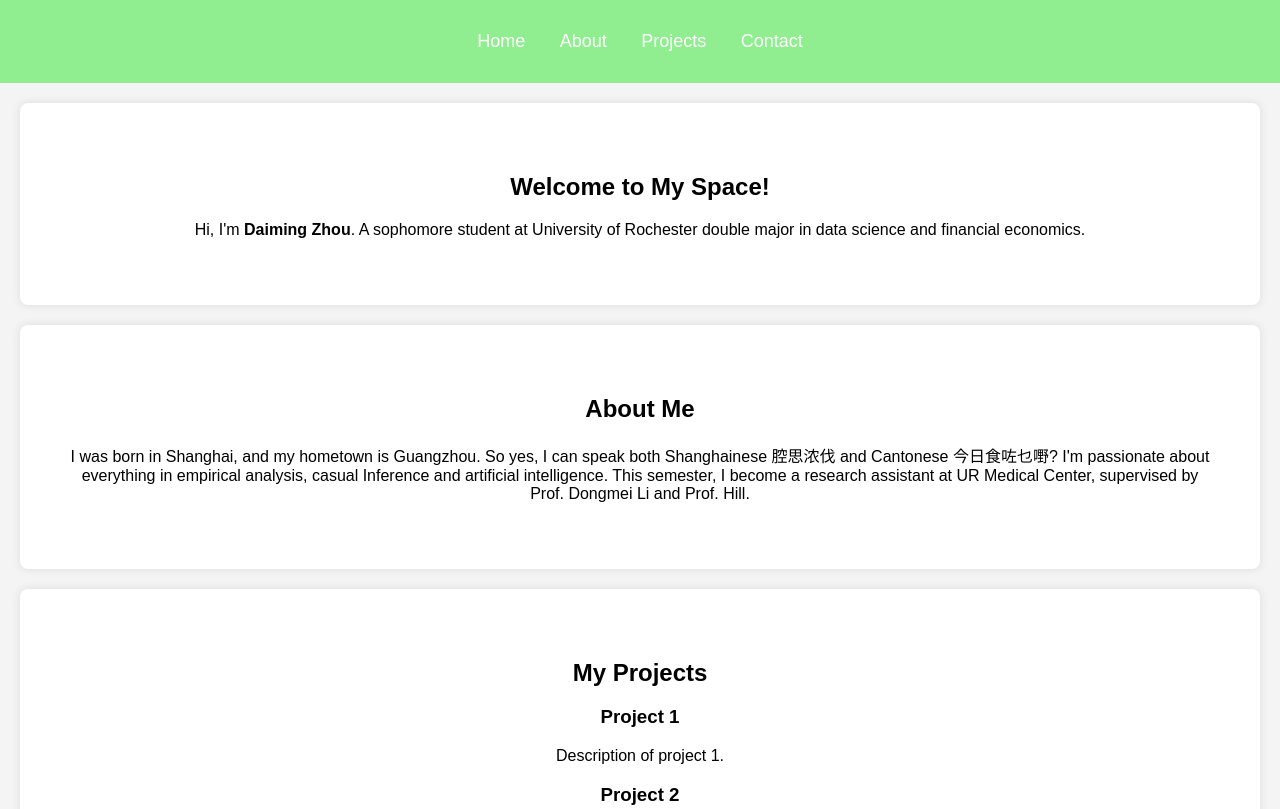
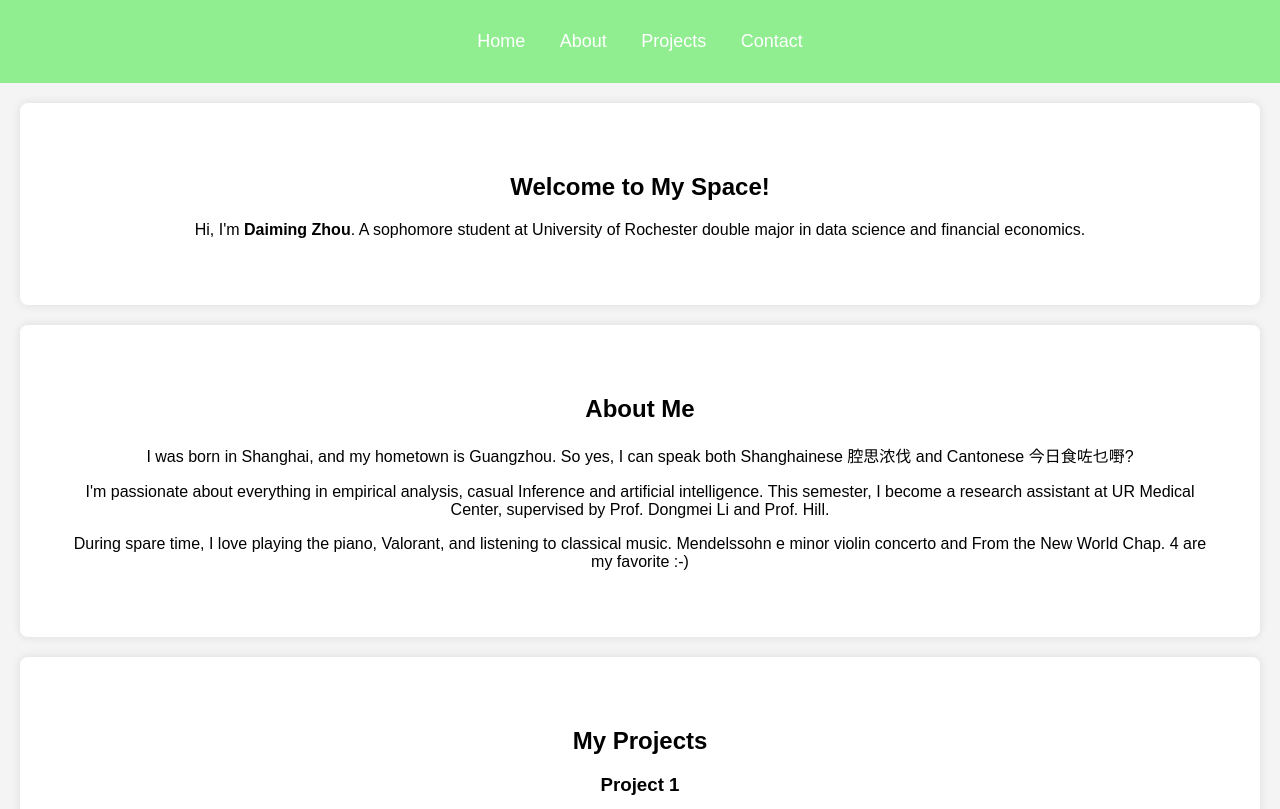
Before and after one commit to DennisChow0403/DennisChow0403.github.io, a plain HTML site: page index.html in a window 1280 px wide. Shown: the top 809 px of the page. Drawn offline with Linux system fonts and the light colour scheme.

Commit message:
Update index.html

```diff
--- a/index.html
+++ b/index.html
@@ -26,7 +26,9 @@
 
     <section id="about">
         <h2>About Me</h2>
-        <p>I was born in Shanghai, and my hometown is Guangzhou. So yes, I can speak both Shanghainese 腔思浓伐 and Cantonese 今日食咗乜嘢?  I'm passionate about everything in empirical analysis, casual Inference and artificial intelligence. This semester, I become a research assistant at UR Medical Center, supervised by Prof. Dongmei Li and Prof. Hill.</p>
+        <p>I was born in Shanghai, and my hometown is Guangzhou. So yes, I can speak both Shanghainese 腔思浓伐 and Cantonese 今日食咗乜嘢?</p>
+        <p>I'm passionate about everything in empirical analysis, casual Inference and artificial intelligence. This semester, I become a research assistant at UR Medical Center, supervised by Prof. Dongmei Li and Prof. Hill.</p>
+        <p>During spare time, I love playing the piano, Valorant, and listening to classical music. Mendelssohn e minor violin concerto and From the New World Chap. 4 are my favorite :-)</p>
     </section>
 
     <section id="projects">
```
